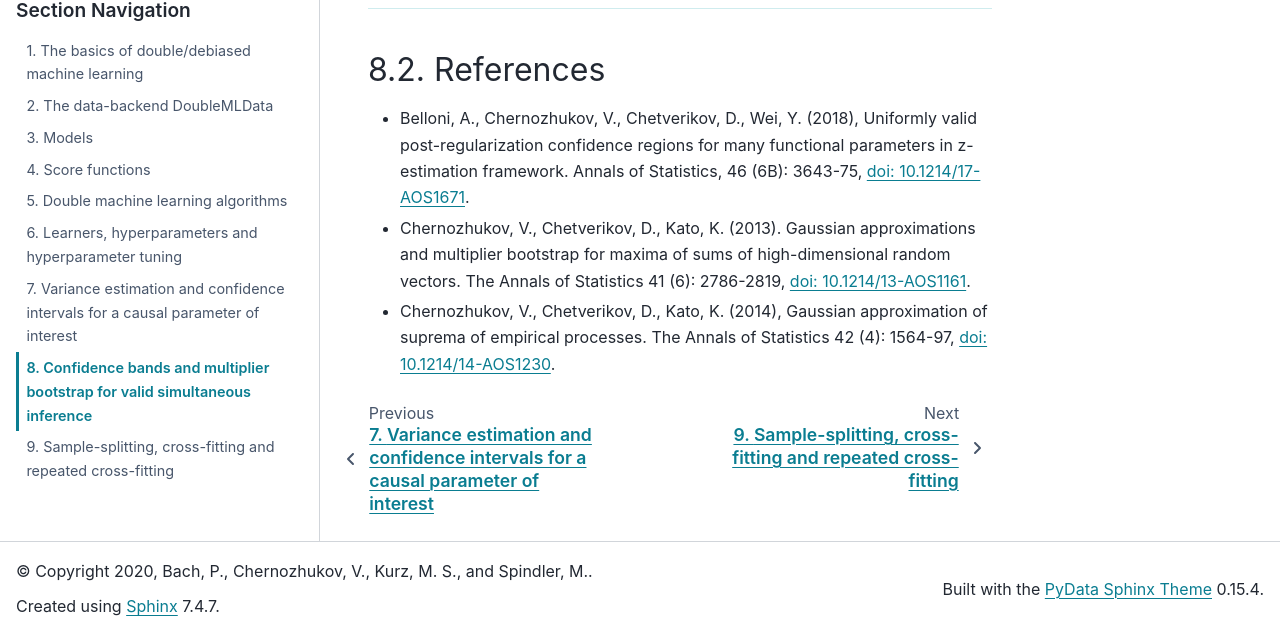
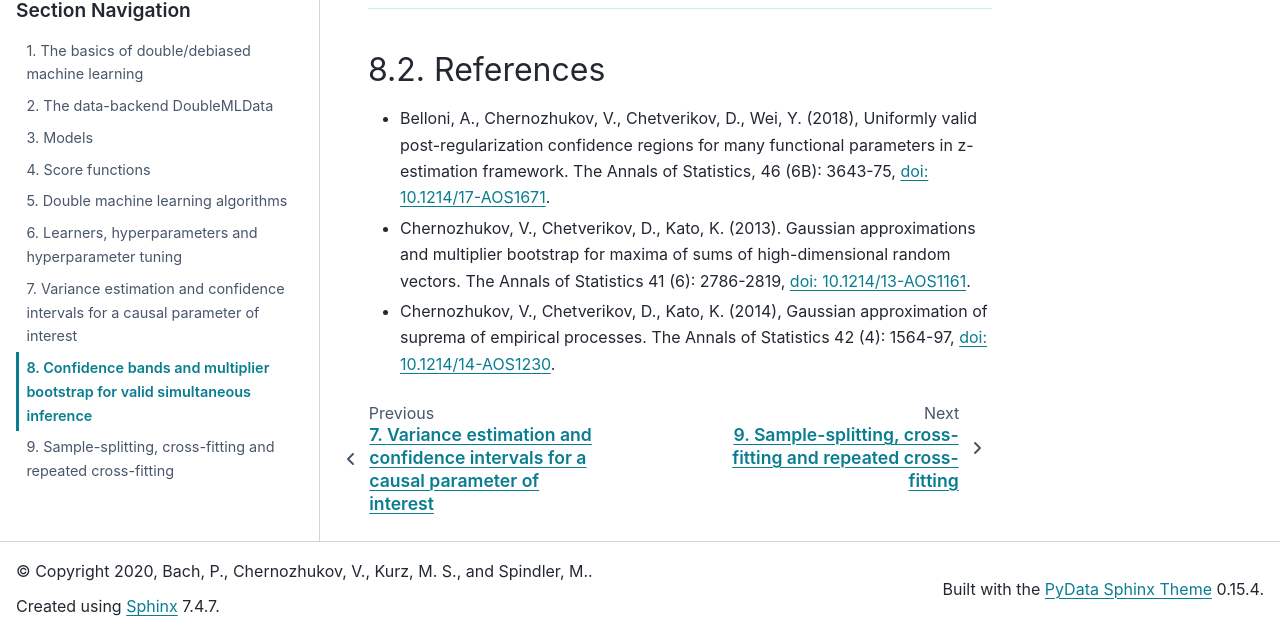
Before and after one commit to DoubleML/doubleml-docs, a Sphinx documentation site: the page built from doc/guide/sim_inf.rst, in a window 1280 px wide and 900 px high, scrolled down 1918 px, cut to the strip 265-900 px from the top of the window. Built offline with Sphinx 7.4.7 and the PyData theme 0.15.4, drawn with Linux system fonts in a browser that asks for light colours.

Commit message:
fix small typo

```diff
--- a/doc/guide/sim_inf.rst
+++ b/doc/guide/sim_inf.rst
@@ -128,7 +128,7 @@ via the option ``method``.
 References
 ++++++++++
 
-* Belloni, A., Chernozhukov, V., Chetverikov, D., Wei, Y. (2018), Uniformly valid post-regularization confidence regions for many functional parameters in z-estimation framework. Annals of Statistics, 46 (6B): 3643-75,  `doi: 10.1214/17-AOS1671 <https://dx.doi.org/10.1214%2F17-AOS1671>`_.
+* Belloni, A., Chernozhukov, V., Chetverikov, D., Wei, Y. (2018), Uniformly valid post-regularization confidence regions for many functional parameters in z-estimation framework. The Annals of Statistics, 46 (6B): 3643-75,  `doi: 10.1214/17-AOS1671 <https://dx.doi.org/10.1214%2F17-AOS1671>`_.
 
 * Chernozhukov, V., Chetverikov, D., Kato, K. (2013). Gaussian approximations and multiplier bootstrap for maxima of sums of high-dimensional random vectors. The Annals of Statistics 41 (6): 2786-2819, `doi: 10.1214/13-AOS1161 <https://dx.doi.org/10.1214/13-AOS1161>`_.
 
```
